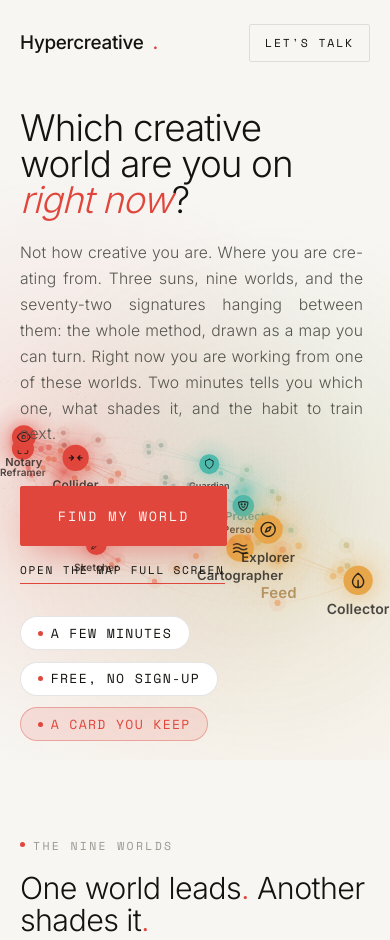
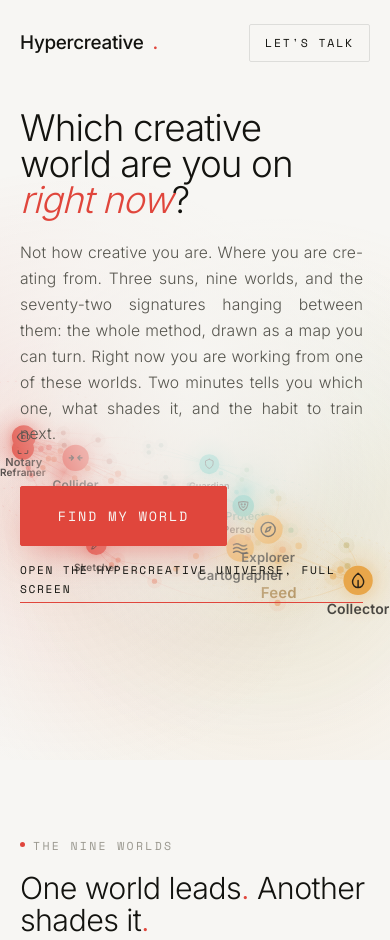
Before and after one commit to clynia/hypercreative-web, a PHP site: page /creative-world/ in a window 390 px wide. Shown: the top 940 px of the page. Run offline with PHP 8.4, Linux system fonts and the light colour scheme.

Commit message:
Hero breathes: chips out, the map takes the room it is given
- the three reassurance chips leave the hero (Alfonso: they read as
  clutter there); the red CTA block further down still carries the
  short meta line
- the engine now scales the map to its canvas (fitZ, up to 1.7x on a
  big hero or the full screen; small canvases keep today's size so
  phones do not clip)
- a soft paper halo sits behind the reading column on the hero and on
  /universe/, so the bigger map never runs the text over
- the hero link reads "Open the Hypercreative Universe, full screen"

Co-Authored-By: Claude Opus 4.8 <noreply@anthropic.com>

```diff
--- a/assets/hc-universe.js
+++ b/assets/hc-universe.js
@@ -183,7 +183,7 @@ window.HCUniverse=(function(){
 
     /* ---------- canvas + state ---------- */
     var W=0,H=0,dpr=1,cx0=0,cy0=0;
-    var rotY=0.6, rotX=-0.20, zoom=1, izoom=1;
+    var rotY=0.6, rotX=-0.20, zoom=1, izoom=1, fitZ=1;
     var CAM=910, F=800;
     var reduce=matchMedia("(prefers-reduced-motion:reduce)").matches;
     var lastAct=performance.now();
@@ -203,6 +203,9 @@ window.HCUniverse=(function(){
       }else{
         cx0=W/2; cy0=H/2;
       }
+      /* the map takes the room it is given: a big canvas earns a big map,
+         a small one keeps today's size rather than clipping */
+      fitZ=Math.max(1,Math.min(1.7,Math.min(W,H)/520));
     }
     window.addEventListener("resize",resize);
     if(typeof ResizeObserver!=="undefined"){ new ResizeObserver(resize).observe(cv); }
@@ -213,7 +216,7 @@ window.HCUniverse=(function(){
       var cx=Math.cos(rotX), sx=Math.sin(rotX);
       var y2=y1*cx - z1*sx, z2=y1*sx + z1*cx;
       var dz=CAM - z2; if(dz<40) dz=40;
-      var sc=F/dz*zoom*izoom;
+      var sc=F/dz*zoom*izoom*fitZ;
       return {x:cx0+x1*sc, y:cy0+y2*sc, s:sc, z2:z2};
     }
     /* the camera angles that bring a point round to face us */
--- a/creative-world/index.html
+++ b/creative-world/index.html
@@ -79,6 +79,8 @@ j=d.createElement(s),dl=l!='dataLayer'?'&l='+l:'';j.async=true;j.src=
   #hero-sky{position:absolute;inset:0;width:100%;height:100%;display:block;cursor:grab;touch-action:pan-y}
   .cw-hud{position:absolute;z-index:3;left:clamp(1.25rem,4vw,3.25rem);top:50%;transform:translateY(-50%);
     max-width:min(88vw,560px);pointer-events:none}
+  .cw-hud::before{content:"";position:absolute;inset:-2.5rem -3rem;z-index:-1;
+    background:radial-gradient(closest-side,rgba(247,246,243,.94),rgba(247,246,243,.6) 60%,transparent)}
   .cw-hud .h1{font-size:clamp(2.3rem,5vw,4.2rem)}
   .cw-hud .h1 em{color:var(--red)}
   .cw-sub{margin:1.4rem 0 0;max-width:50ch;color:var(--ink-soft);font-size:clamp(.98rem,1.35vw,1.14rem);
@@ -361,12 +363,7 @@ height="0" width="0" style="display:none;visibility:hidden"></iframe></noscript>
     <p class="cw-sub reveal" style="--d:.12s">Not how creative you are. Where you are creating from. Three suns, nine worlds, and the seventy-two signatures hanging between them: the whole method, drawn as a map you can turn. Right now you are working from one of these worlds. Two minutes tells you which one, what shades it, and the habit to train next.</p>
     <div class="actions reveal" style="--d:.2s">
       <button class="btn btn-primary" id="start-btn" type="button">Find my world</button>
-      <a class="cw-full" href="/universe/">Open the map full screen</a>
-    </div>
-    <div class="hero-meta reveal" style="--d:.26s">
-      <span>A few minutes</span>
-      <span>Free, no sign-up</span>
-      <span>A card you keep</span>
+      <a class="cw-full" href="/universe/">Open the Hypercreative Universe, full screen</a>
     </div>
   </div>
   <div class="cw-hint" id="cw-hint">Drag to orbit &middot; hover to slow, click to hold</div>
--- a/universe/index.php
+++ b/universe/index.php
@@ -44,6 +44,8 @@ body.night a{color:inherit;text-decoration:none}
 .hud{position:absolute;top:clamp(18px,4vh,44px);left:clamp(16px,4vw,52px);z-index:3;
   pointer-events:none;max-width:min(70vw,420px);
   animation:rise .8s .15s cubic-bezier(.22,.61,.36,1) both}
+.hud::before{content:"";position:absolute;inset:-2rem -2.5rem;z-index:-1;
+  background:radial-gradient(closest-side,rgba(247,246,243,.94),rgba(247,246,243,.6) 60%,transparent)}
 .title{margin:0;font-family:var(--fd);font-weight:600;font-size:clamp(1.6rem,4.4vw,2.4rem);
   letter-spacing:-.028em;line-height:1.02;text-wrap:balance}
 .lead{margin:.85rem 0 0;font-size:.86rem;line-height:1.6;color:var(--muted);
```
